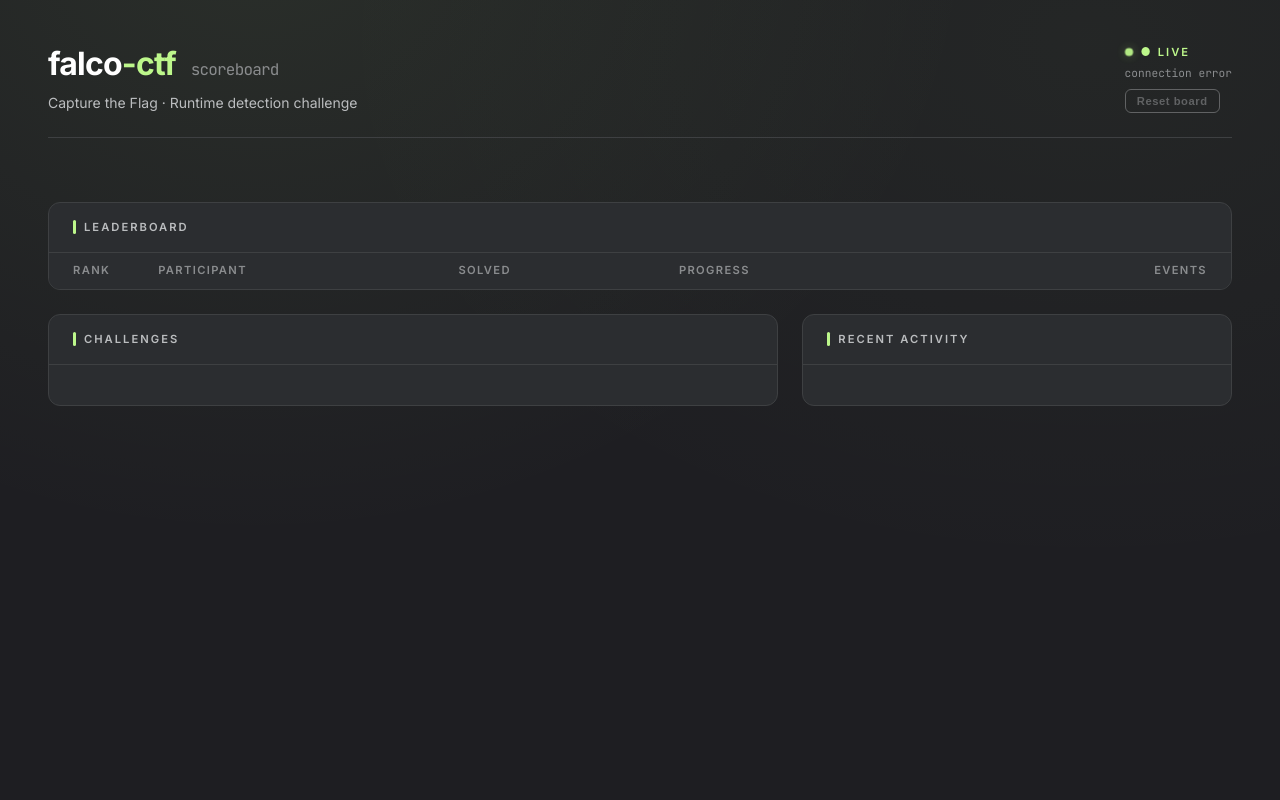
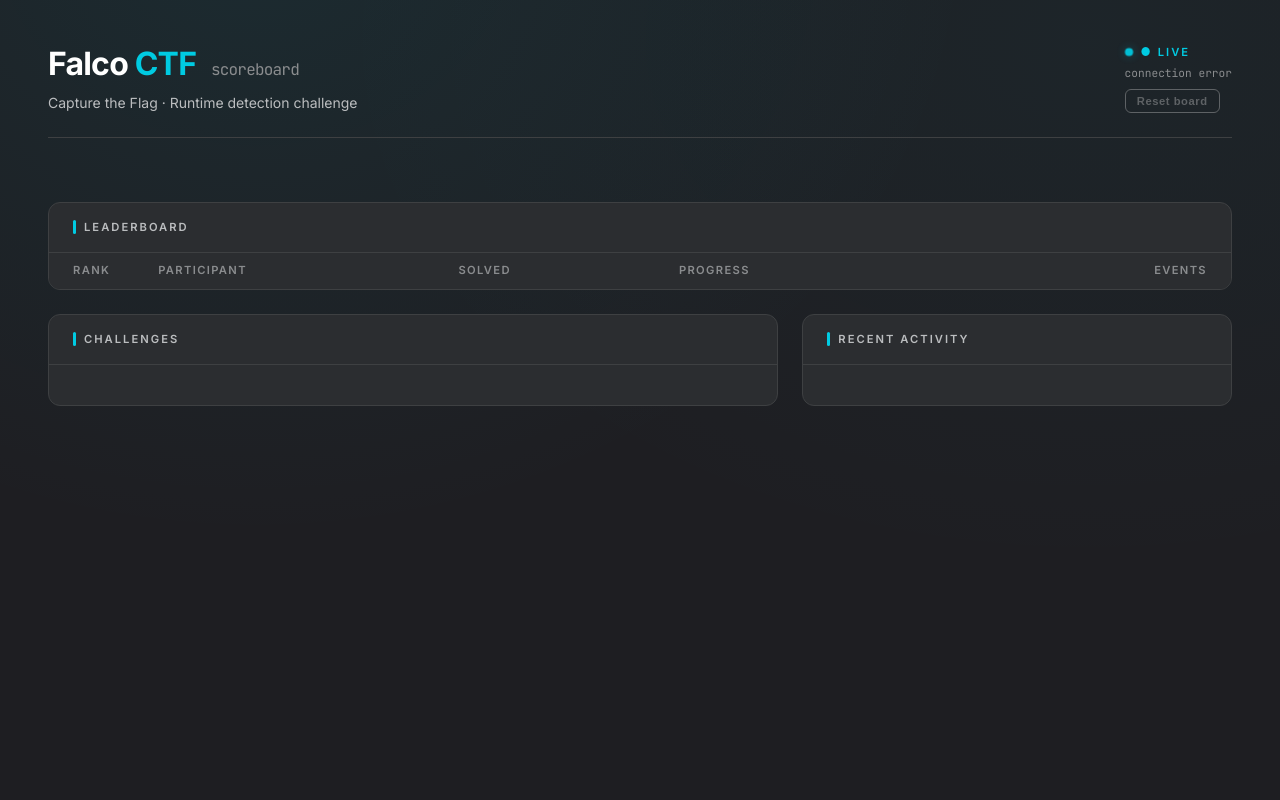
Before and after one commit to Qfour/falco-ctf-app, a Python web app: template internal/scoreboard/view/templates/index.html in a window 1280 px wide. Run offline with Jinja, Linux system fonts and the light colour scheme; the template is opened without the code that fills it, so the values that code supplies are empty.

Commit message:
feat(scoreboard): Falco Blue theme, trim stats, rank only solvers, drop avatar
UI/UX fixes per event feedback:
- Palette → Falco Blue #00CBE2 (was Lumin green) across accent/success/trigger/
  rank-1/glows.
- Brand + title "falco-ctf" → "Falco CTF".
- Stats: keep Participants; drop Challenges / Total solves / Falco events cards.
- Leaderboard rank: rank only participants with >0 solves (board is sorted by
  solved desc, so solvers stay contiguous 1..M); zero-solve show "-" instead of
  an access-order number. Backend sets Rank 0 for unsolved; UI renders "-".
- Remove the single-letter avatar circle (CSS + JS) next to names.

Co-Authored-By: Claude Opus 4.8 (1M context) <noreply@anthropic.com>

```diff
--- a/internal/scoreboard/view/templates/index.html
+++ b/internal/scoreboard/view/templates/index.html
@@ -3,13 +3,13 @@
 <head>
 <meta charset="utf-8">
 <meta name="viewport" content="width=device-width,initial-scale=1">
-<title>falco-ctf · scoreboard</title>
+<title>Falco CTF · scoreboard</title>
 <link rel="preconnect" href="https://fonts.googleapis.com">
 <link rel="preconnect" href="https://fonts.gstatic.com" crossorigin>
 <link href="https://fonts.googleapis.com/css2?family=Inter:wght@400;500;600;700&family=JetBrains+Mono:wght@400;500;700&display=swap" rel="stylesheet">
 <style>
   :root {
-    /* Sysdig palette — Lumin (#BDF78B) primary + neutral grays only. */
+    /* Palette — Falco Blue (#00CBE2) primary + neutral grays. */
     --bg: #1E1E22;           /* Gray 80 */
     --bg-elev: #2B2D30;      /* Gray 70 */
     --surface: #2B2D30;      /* Gray 70 */
@@ -19,15 +19,15 @@
     --text: #FFFFFF;         /* White */
     --text-dim: #BBBDBF;     /* Gray 20 */
     --text-mute: #8A8C8E;    /* Gray 30 */
-    --accent: #BDF78B;       /* Lumin */
-    --accent-2: #A8E975;     /* Lumin darker tint (gradient pair) */
-    --accent-glow: rgba(189, 247, 139, 0.22);
-    --success: #BDF78B;      /* Palette has no separate success — reuse Lumin */
-    --success-glow: rgba(189, 247, 139, 0.35);
-    --warn: #BDF78B;
+    --accent: #00CBE2;       /* Lumin */
+    --accent-2: #00A9BD;     /* Lumin darker tint (gradient pair) */
+    --accent-glow: rgba(0, 203, 226, 0.22);
+    --success: #00CBE2;      /* Palette has no separate success — reuse Lumin */
+    --success-glow: rgba(0, 203, 226, 0.35);
+    --warn: #00CBE2;
     --evade: #BBBDBF;        /* Gray 20 — distinguished from trigger by hue */
-    --trigger: #BDF78B;
-    --gold: #BDF78B;         /* Rank 1 = Lumin */
+    --trigger: #00CBE2;
+    --gold: #00CBE2;         /* Rank 1 = Lumin */
     --silver: #EAEBED;       /* Rank 2 = Gray 10 */
     --bronze: #8A8C8E;       /* Rank 3 = Gray 30 */
   }
@@ -37,8 +37,8 @@
   body {
     background: var(--bg);
     background-image:
-      radial-gradient(at 20% -10%, rgba(189, 247, 139, 0.08) 0px, transparent 50%),
-      radial-gradient(at 85% 5%, rgba(189, 247, 139, 0.04) 0px, transparent 50%);
+      radial-gradient(at 20% -10%, rgba(0, 203, 226, 0.08) 0px, transparent 50%),
+      radial-gradient(at 85% 5%, rgba(0, 203, 226, 0.04) 0px, transparent 50%);
     background-attachment: fixed;
     color: var(--text);
     font-family: 'Inter', -apple-system, BlinkMacSystemFont, 'Segoe UI', sans-serif;
@@ -89,11 +89,10 @@
   tbody tr:hover { background: var(--surface-2); }
   tbody td { padding: 0.875rem 1.5rem; border-top: 1px solid var(--border); vertical-align: middle; }
   .rank { font-family: 'JetBrains Mono', monospace; font-size: 1.1rem; font-weight: 700; width: 60px; }
-  .rank-1 { color: var(--gold); text-shadow: 0 0 8px rgba(189, 247, 139, 0.5); }
+  .rank-1 { color: var(--gold); text-shadow: 0 0 8px rgba(0, 203, 226, 0.5); }
   .rank-2 { color: var(--silver); }
   .rank-3 { color: var(--bronze); }
   .user-cell { font-family: 'JetBrains Mono', monospace; font-weight: 600; font-size: 0.95rem; }
-  .user-cell .avatar { display: inline-block; width: 24px; height: 24px; border-radius: 50%; background: linear-gradient(135deg, var(--accent), var(--accent-2)); color: var(--bg); text-align: center; line-height: 24px; font-size: 0.7rem; margin-right: 0.5rem; vertical-align: -7px; font-weight: 700; }
   .score-cell { font-family: 'JetBrains Mono', monospace; font-size: 1rem; }
   .score-cell .total { color: var(--text-mute); }
   .progress { width: 100%; height: 6px; background: var(--surface-2); border-radius: 3px; overflow: hidden; min-width: 120px; }
@@ -104,7 +103,7 @@
   .challenges { display: grid; grid-template-columns: repeat(auto-fill, minmax(280px, 1fr)); gap: 1rem; padding: 1.25rem 1.5rem; }
   .challenge { background: var(--bg-elev); border: 1px solid var(--border); border-radius: 0.5rem; padding: 1rem; transition: all 0.2s; position: relative; }
   .challenge:hover { border-color: var(--border-strong); transform: translateY(-2px); box-shadow: 0 8px 24px rgba(0, 0, 0, 0.3); }
-  .challenge.full { border-color: var(--success); background: linear-gradient(135deg, var(--bg-elev) 0%, rgba(189, 247, 139, 0.05) 100%); }
+  .challenge.full { border-color: var(--success); background: linear-gradient(135deg, var(--bg-elev) 0%, rgba(0, 203, 226, 0.05) 100%); }
   .challenge.clickable { cursor: pointer; }
   .challenge.clickable:hover { border-color: var(--accent); }
   .detail-head { justify-content: flex-start; gap: 0.85rem; }
@@ -113,7 +112,7 @@
   .challenge .head { display: flex; justify-content: space-between; align-items: center; margin-bottom: 0.5rem; }
   .challenge .num { font-family: 'JetBrains Mono', monospace; color: var(--text-mute); font-size: 0.75rem; font-weight: 600; letter-spacing: 0.05em; }
   .badge { padding: 3px 9px; border-radius: 4px; font-size: 0.65rem; text-transform: uppercase; letter-spacing: 0.1em; font-weight: 700; }
-  .badge-trigger { background: rgba(189, 247, 139, 0.12); color: var(--trigger); border: 1px solid rgba(189, 247, 139, 0.3); }
+  .badge-trigger { background: rgba(0, 203, 226, 0.12); color: var(--trigger); border: 1px solid rgba(0, 203, 226, 0.3); }
   .badge-evade { background: rgba(187, 189, 191, 0.10); color: var(--evade); border: 1px solid rgba(187, 189, 191, 0.3); }
   .challenge .name { font-weight: 600; margin-bottom: 0.5rem; color: var(--text); font-size: 0.95rem; }
   .challenge .rule { color: var(--text-dim); font-size: 0.7rem; font-family: 'JetBrains Mono', monospace; margin-bottom: 0.75rem; line-height: 1.4; word-break: break-word; }
@@ -155,7 +154,7 @@
 <body>
   <header>
     <div class="brand">
-      <h1>falco<span class="accent">-ctf</span> <span class="light mono">scoreboard</span></h1>
+      <h1>Falco <span class="accent">CTF</span> <span class="light mono">scoreboard</span></h1>
       <div class="subtitle">Capture the Flag · Runtime detection challenge</div>
     </div>
     <div>
@@ -227,7 +226,6 @@
     return Math.floor(s / 86400) + 'd ago';
   }
   function esc(s) { return String(s).replace(/[&<>"']/g, c => ({'&':'&amp;','<':'&lt;','>':'&gt;','"':'&quot;',"'":'&#39;'}[c])); }
-  function avatarChar(u) { return (u || '?').slice(-1).toUpperCase(); }
   function fmtDelta(ms) {
     const s = Math.max(0, Math.round(ms / 1000));
     if (s < 60) return s + 's';
@@ -261,9 +259,6 @@
     // ---- stats ----
     document.getElementById('stats').innerHTML = `
       <div class="stat"><div class="label">Participants</div><div class="value">${d.stats.users}</div></div>
-      <div class="stat"><div class="label">Challenges</div><div class="value">${d.stats.challenges}</div></div>
-      <div class="stat"><div class="label">Total solves</div><div class="value">${d.stats.solves}<span class="sub">/ ${maxPossible || '—'}</span></div></div>
-      <div class="stat"><div class="label">Falco events</div><div class="value">${d.stats.events.toLocaleString()}</div></div>
     `;
 
     // ---- leaderboard ----
@@ -274,10 +269,11 @@
     } else {
       lb.innerHTML = d.leaderboard.map(p => {
         const pct = totalChal ? Math.round(100 * p.solved / totalChal) : 0;
-        const rankCls = p.rank <= 3 ? 'rank-' + p.rank : '';
+        const ranked = p.solved > 0;
+        const rankCls = ranked && p.rank <= 3 ? 'rank-' + p.rank : '';
         return `<tr>
-          <td><span class="rank ${rankCls}">#${p.rank}</span></td>
-          <td><span class="user-cell"><span class="avatar">${avatarChar(p.display_name || p.user)}</span>${esc(p.display_name || p.user)}<button class="name-edit" data-user="${esc(p.user)}" title="Rename on scoreboard (admin)">✎</button></span></td>
+          <td><span class="rank ${rankCls}">${ranked ? '#' + p.rank : '-'}</span></td>
+          <td><span class="user-cell">${esc(p.display_name || p.user)}<button class="name-edit" data-user="${esc(p.user)}" title="Rename on scoreboard (admin)">✎</button></span></td>
           <td><span class="score-cell">${p.solved}<span class="total">/${totalChal}</span></span></td>
           <td><div class="progress"><div class="progress-bar" style="width:${pct}%"></div></div></td>
           <td><span class="events-cell">${p.events.toLocaleString()}</span></td>
@@ -373,7 +369,7 @@
       const delta = rank === 1 ? '🏆 first' : '+' + fmtDelta(new Date(s.at).getTime() - firstAt);
       return `<tr>
         <td><span class="rank ${rankCls}">#${rank}</span></td>
-        <td><span class="user-cell"><span class="avatar">${avatarChar(s.display_name || s.user)}</span>${esc(s.display_name || s.user)}</span></td>
+        <td><span class="user-cell">${esc(s.display_name || s.user)}</span></td>
         <td><span class="when" title="${esc(s.at)}">${fmtAgo(s.at)}</span></td>
         <td style="text-align:right" class="mono">${delta}</td>
       </tr>`;
```
Also changed, not shown: 2 other files.
